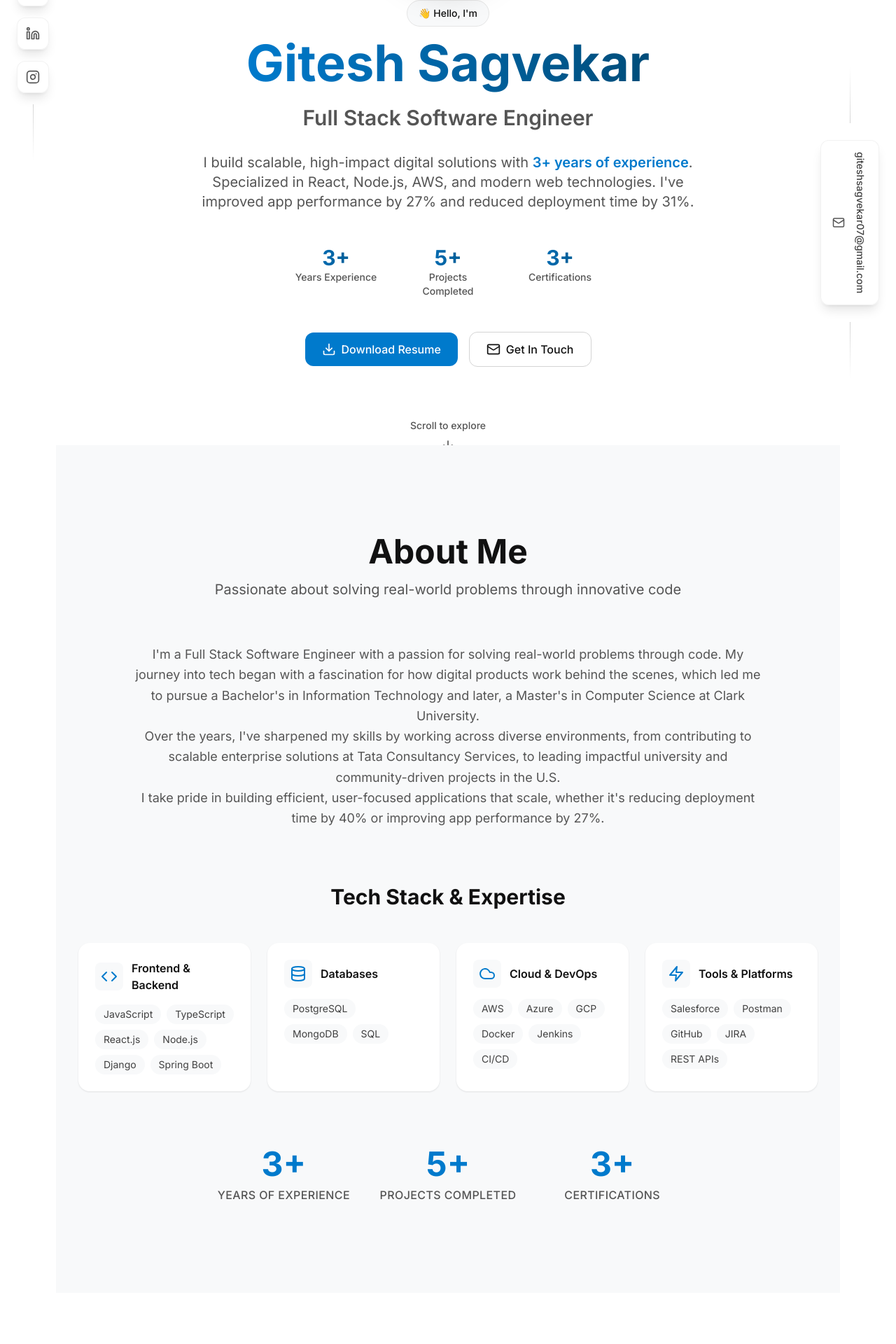
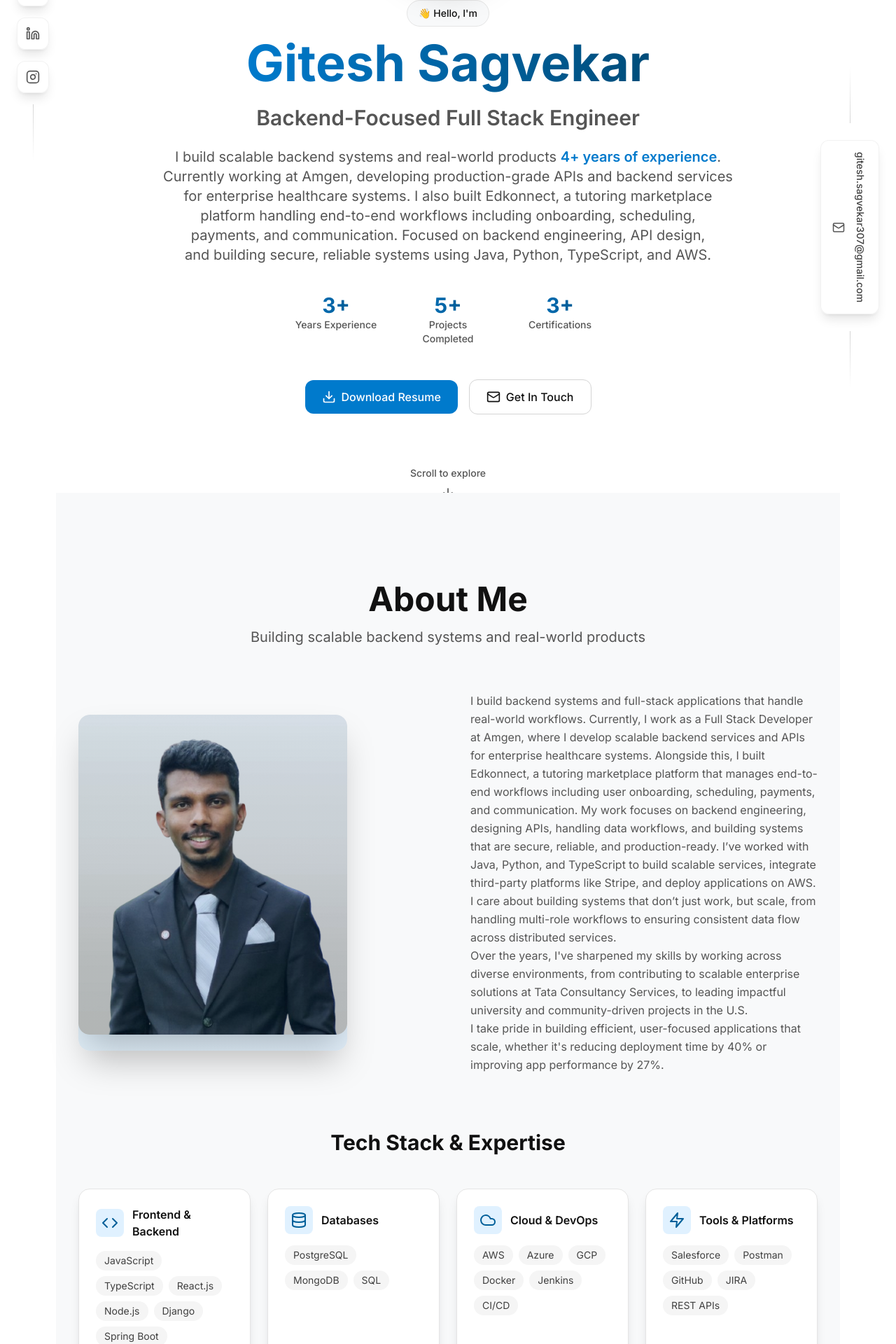
Before and after one commit to Gitesh307/portfolio-website, a React (Vite) app: page / in a window 1280 px wide. Shown: the part 304-2224 px from the top of the page at 70% size. Built offline with nearby package versions, Linux system fonts and the light colour scheme; the HTML template or start-up script is replaced by a standard one.

Commit message:
refinements and updates for experience and projects section

```diff
--- a/src/Components/About/About.jsx
+++ b/src/Components/About/About.jsx
@@ -1,6 +1,7 @@
 import React from 'react'
 import { motion } from 'framer-motion'
 import { Code, Database, Cloud, Zap } from 'lucide-react'
+import profile_img from '../../assets/Gitesh_Pic.png'
 
 const About = () => {
   const containerVariants = {
@@ -50,13 +51,13 @@ const About = () => {
   ]
 
   const achievements = [
-    { number: '3+', label: 'Years of Experience', color: 'text-accent' },
-    { number: '5+', label: 'Projects Completed', color: 'text-accent' },
-    { number: '3+', label: 'Certifications', color: 'text-accent' }
+    { number: '3+', label: 'Years of Experience', color: 'text-primary-600' },
+    { number: '5+', label: 'Projects Completed', color: 'text-accent-600' },
+    { number: '3+', label: 'Certifications', color: 'text-primary-600' }
   ]
 
   return (
-    <section id="about" className="py-20 lg:py-32 bg-alt">
+    <section id="about" className="py-20 lg:py-32 bg-gray-50 dark:bg-gray-900/50">
       <div className="container-custom section-padding">
         <motion.div
           variants={containerVariants}
@@ -68,27 +69,41 @@ const About = () => {
           <motion.div variants={itemVariants} className="text-center mb-16">
             <h2 className="section-title">About Me</h2>
             <p className="section-subtitle mt-4">
-              Passionate about solving real-world problems through innovative code
+              Building scalable backend systems and real-world products
             </p>
           </motion.div>
 
-          {/* Main Content - Text Only */}
-          <div className="max-w-4xl mx-auto mb-20">
+          {/* Main Content */}
+          <div className="grid lg:grid-cols-2 gap-16 items-center mb-20">
+            {/* Left Column - Image */}
+            <motion.div variants={itemVariants} className="relative">
+              <div className="relative mx-auto max-w-sm aspect-[4/5] overflow-hidden rounded-2xl shadow-2xl lg:mx-0">
+                <img
+                  src={profile_img}
+                  alt="Gitesh Sagvekar"
+                  className="w-full rounded-2xl shadow-2xl"
+                />
+                <div className="absolute inset-0 rounded-2xl bg-gradient-to-tr from-primary-500/10 to-accent-500/10"></div>
+              </div>
+            </motion.div>
+
+            {/* Right Column - Content */}
             <motion.div variants={itemVariants} className="space-y-6">
-              <div className="prose prose-lg dark:prose-invert max-w-none text-center">
-                <p className="text-secondary leading-relaxed text-lg">
-                  I'm a Full Stack Software Engineer with a passion for solving real-world problems through code.
-                  My journey into tech began with a fascination for how digital products work behind the scenes,
-                  which led me to pursue a Bachelor's in Information Technology and later, a Master's in Computer Science at Clark University.
+              <div className="prose prose-lg dark:prose-invert max-w-none">
+                <p className="text-gray-600 dark:text-gray-300 leading-relaxed">
+                I build backend systems and full-stack applications that handle real-world workflows.
+                Currently, I work as a Full Stack Developer at Amgen, where I develop scalable backend services and APIs for enterprise healthcare systems. Alongside this, I built Edkonnect, a tutoring marketplace platform that manages end-to-end workflows including user onboarding, scheduling, payments, and communication.
+                My work focuses on backend engineering, designing APIs, handling data workflows, and building systems that are secure, reliable, and production-ready. I’ve worked with Java, Python, and TypeScript to build scalable services, integrate third-party platforms like Stripe, and deploy applications on AWS.
+                I care about building systems that don’t just work, but scale, from handling multi-role workflows to ensuring consistent data flow across distributed services.
                 </p>
 
-                <p className="text-secondary leading-relaxed text-lg">
+                <p className="text-gray-600 dark:text-gray-300 leading-relaxed">
                   Over the years, I've sharpened my skills by working across diverse environments, from contributing to
                   scalable enterprise solutions at Tata Consultancy Services, to leading impactful university and
                   community-driven projects in the U.S.
                 </p>
 
-                <p className="text-secondary leading-relaxed text-lg">
+                <p className="text-gray-600 dark:text-gray-300 leading-relaxed">
                   I take pride in building efficient, user-focused applications that scale, whether it's reducing
                   deployment time by 40% or improving app performance by 27%.
                 </p>
@@ -98,7 +113,7 @@ const About = () => {
 
           {/* Tech Stack */}
           <motion.div variants={itemVariants} className="mb-20">
-            <h3 className="text-2xl sm:text-3xl font-bold text-center mb-12 text-primary">
+            <h3 className="text-2xl sm:text-3xl font-bold text-center mb-12 text-gray-900 dark:text-white">
               Tech Stack & Expertise
             </h3>
 
@@ -107,19 +122,19 @@ const About = () => {
                 <motion.div
                   key={index}
                   variants={itemVariants}
-                  className="bg-card p-6 rounded-2xl shadow-light dark:shadow-dark card-hover border-default"
+                  className="bg-white dark:bg-gray-800 p-6 rounded-2xl shadow-lg card-hover border border-gray-200 dark:border-gray-700"
                 >
                   <div className="flex items-center mb-4">
-                    <div className="p-2 bg-gray-50 dark:bg-dark-800 rounded-lg mr-3">
-                      <category.icon className="w-6 h-6 text-accent" />
+                    <div className="p-2 bg-primary-100 dark:bg-primary-900/30 rounded-lg mr-3">
+                      <category.icon className="w-6 h-6 text-primary-600 dark:text-primary-400" />
                     </div>
-                    <h4 className="font-semibold text-primary">{category.title}</h4>
+                    <h4 className="font-semibold text-gray-900 dark:text-white">{category.title}</h4>
                   </div>
                   <div className="flex flex-wrap gap-2">
                     {category.skills.map((skill, skillIndex) => (
                       <span
                         key={skillIndex}
-                        className="px-3 py-1 text-sm bg-gray-50 dark:bg-gray-700 text-gray-700 dark:text-dark-300 rounded-full"
+                        className="px-3 py-1 text-sm bg-gray-100 dark:bg-gray-700 text-gray-700 dark:text-gray-300 rounded-full"
                       >
                         {skill}
                       </span>
@@ -144,7 +159,7 @@ const About = () => {
                   <div className={`text-4xl sm:text-5xl font-bold ${achievement.color} mb-2 group-hover:animate-pulse`}>
                     {achievement.number}
                   </div>
-                  <div className="text-sm sm:text-base font-medium text-secondary uppercase tracking-wide">
+                  <div className="text-sm sm:text-base font-medium text-gray-600 dark:text-gray-400 uppercase tracking-wide">
                     {achievement.label}
                   </div>
                 </motion.div>
--- a/src/Components/Contact/Contact.jsx
+++ b/src/Components/Contact/Contact.jsx
@@ -67,8 +67,8 @@ const Contact = () => {
     {
       icon: Mail,
       label: "Email",
-      value: "giteshsagvekar07@gmail.com",
-      href: "mailto:giteshsagvekar07@gmail.com"
+      value: "gitesh.sagvekar307@gmail.com",
+      href: "mailto:gitesh.sagvekar307@gmail.com"
     },
     {
       icon: Phone,
--- a/src/Components/Experience/Experience.jsx
+++ b/src/Components/Experience/Experience.jsx
@@ -3,17 +3,6 @@ import { motion } from 'framer-motion'
 import { Building, Calendar, MapPin } from 'lucide-react'
 
 const Experience = () => {
-  const containerVariants = {
-    hidden: { opacity: 0 },
-    visible: {
-      opacity: 1,
-      transition: {
-        staggerChildren: 0.2,
-        delayChildren: 0.1
-      }
-    }
-  }
-
   const itemVariants = {
     hidden: { opacity: 0, y: 30 },
     visible: {
@@ -28,6 +17,34 @@ const Experience = () => {
 
   const experiences = [
     {
+      company: "Edkonnect",
+      position: "Full Stack Developer (Part-time)",
+      duration: "Dec 2025 – Present",
+      location: "Remote",
+      type: "Part-time",
+      achievements: [
+        "Built a full-stack tutoring marketplace using React and a TypeScript backend (Express, tRPC, Drizzle, MySQL), supporting multi-role workflows",
+        "Designed secure backend architecture with JWT authentication, refresh-token rotation, email verification, and role-based access control",
+        "Implemented Stripe-powered billing flows for subscriptions, installments, and payments with webhook-based reconciliation",
+        "Developed scalable backend systems handling scheduling, messaging, and real-world user workflows"
+      ]
+    },
+    {
+      company: "Amgen",
+      position: "Full Stack Engineer",
+      duration: "Jan 2025 – Nov 2025",
+      location: "USA (Remote)",
+      type: "Contract",
+      achievements: [
+        "Built and optimized high-volume REST APIs in Java, improving response time and supporting production-scale traffic across enterprise healthcare systems",
+        "Developed scalable Spring Boot microservices following SOLID principles, enabling modular and maintainable backend architecture",
+        "Designed backend services for healthcare workflows, translating complex business and regulatory requirements into secure, production-ready systems",
+        "Developed Python-based automation and validation services, improving processing reliability and reducing manual effort",
+        "Implemented data transformation pipelines in Python, reducing inconsistencies across distributed systems by ~30%",
+        "Managed AWS infrastructure (EC2, S3, ELB, CloudFront) to support scalable deployments and high availability"
+      ]
+    },
+    {
       company: "Tata Consultancy Services (TCS)",
       position: "System Engineer",
       duration: "July 2021 – Dec 2023",
@@ -39,44 +56,21 @@ const Experience = () => {
         "Enhanced frontend performance and reduced response time by 27% through code optimization",
         "Recognized with awards for team excellence and project coordination"
       ]
-    },
-    {
-      company: "Clark University",
-      position: "Program Assistant & TA",
-      duration: "Oct 2024 – Present",
-      location: "Worcester, MA",
-      type: "Part-time",
-      achievements: [
-        "Revamped the Data Science Program website with ReactJS, increasing visibility by 30%",
-        "Created detailed faculty, course, project, and alumni pages in collaboration with the program director",
-        "Helped 30+ students in coursework and setup during Teaching Assistant role"
-      ]
-    },
-    {
-      company: "WeCan Initiative",
-      position: "Web & App Developer",
-      duration: "Nov 2024 – Present",
-      location: "Worcester, MA",
-      type: "Contract",
-      achievements: [
-        "Built a Django-based website for QR-enabled recycling bin tracking with PostgreSQL integration",
-        "Led the design of a mobile app interface and collaborated with founders using agile methodology",
-        "Focused on sustainability and user accessibility in platform features"
-      ]
     }
   ]
 
   return (
     <section id="experience" className="py-20 lg:py-32 bg-alt">
       <div className="container-custom section-padding">
-        <motion.div
-          variants={containerVariants}
-          initial="hidden"
-          whileInView="visible"
-          viewport={{ once: true, margin: "-100px" }}
-        >
+        <div>
           {/* Section Header */}
-          <motion.div variants={itemVariants} className="text-center mb-16">
+          <motion.div
+            variants={itemVariants}
+            initial="hidden"
+            whileInView="visible"
+            viewport={{ once: true, margin: "-100px" }}
+            className="text-center mb-16"
+          >
             <h2 className="section-title">Experience</h2>
             <p className="section-subtitle mt-4">
               My professional journey building scalable solutions and leading impactful projects
@@ -91,8 +85,11 @@ const Experience = () => {
             <div className="space-y-12">
               {experiences.map((exp, index) => (
                 <motion.div
-                  key={index}
+                  key={`${exp.company}-${exp.position}-${exp.duration}`}
                   variants={itemVariants}
+                  initial="hidden"
+                  whileInView="visible"
+                  viewport={{ once: true, margin: "-80px" }}
                   className={`relative flex items-center ${
                     index % 2 === 0 ? 'lg:flex-row' : 'lg:flex-row-reverse'
                   }`}
@@ -160,7 +157,7 @@ const Experience = () => {
               ))}
             </div>
           </div>
-        </motion.div>
+        </div>
       </div>
     </section>
   )
--- a/src/Components/Footer/Footer.jsx
+++ b/src/Components/Footer/Footer.jsx
@@ -79,10 +79,10 @@ const Footer = () => {
                 <h3 className="text-lg font-semibold mb-6">Get In Touch</h3>
                 <div className="space-y-3">
                   <a
-                    href="mailto:giteshsagvekar07@gmail.com"
+                    href="mailto:gitesh.sagvekar307@gmail.com"
                     className="block text-gray-300 hover:text-beige-300 transition-colors duration-200"
                   >
-                    giteshsagvekar07@gmail.com
+                    gitesh.sagvekar307@gmail.com
                   </a>
                   <a
                     href="tel:+17745198635"
--- a/src/Components/Hero/Hero.jsx
+++ b/src/Components/Hero/Hero.jsx
@@ -79,20 +79,20 @@ const Hero = () => {
           {/* Title */}
           <motion.h2
             variants={itemVariants}
-            className="text-xl sm:text-2xl lg:text-3xl font-semibold text-secondary mb-8"
+            className="text-xl sm:text-2xl lg:text-3xl font-semibold text-secondary mb-6"
           >
-            Full Stack Software Engineer
+            Backend-Focused Full Stack Engineer
           </motion.h2>
 
           {/* Description */}
           <motion.p
             variants={itemVariants}
-            className="text-lg sm:text-xl text-secondary max-w-4xl mx-auto mb-12 leading-relaxed text-balance"
+            className="text-lg sm:text-xl text-secondary max-w-4xl mx-auto mb-10 leading-relaxed text-balance"
           >
-            I build scalable, high-impact digital solutions with{' '}
-            <span className="font-semibold text-accent">3+ years of experience</span>.
-            Specialized in React, Node.js, AWS, and modern web technologies.
-            I've improved app performance by 27% and reduced deployment time by 31%.
+            I build scalable backend systems and real-world products{' '}
+            <span className="font-semibold text-accent">4+ years of experience</span>.
+Currently working at Amgen, developing production-grade APIs and backend services for enterprise healthcare systems. I also built Edkonnect, a tutoring marketplace platform handling end-to-end workflows including onboarding, scheduling, payments, and communication.
+Focused on backend engineering, API design, and building secure, reliable systems using Java, Python, TypeScript, and AWS.
           </motion.p>
 
           {/* Stats */}
--- a/src/Components/Projects/Projects.jsx
+++ b/src/Components/Projects/Projects.jsx
@@ -1,6 +1,7 @@
 import React, { useState } from 'react'
 import { motion, AnimatePresence } from 'framer-motion'
 import { ExternalLink, Github, Code, Database, Globe, Eye } from 'lucide-react'
+import edkonnectAcademyImage from '../../assets/edkonnect-academy-project.png'
 
 const Projects = () => {
   const [activeProject, setActiveProject] = useState(0)
@@ -31,6 +32,16 @@ const Projects = () => {
   const projects = [
     {
       id: 0,
+      title: "Edkonnect Academy",
+      description: "Built a full-stack tutoring marketplace enabling parents, tutors, coordinators, and admins to manage end-to-end learning workflows including onboarding, scheduling, payments, and communication. Designed scalable backend systems and integrated secure billing and real-time user workflows.",
+      image: edkonnectAcademyImage,
+      liveUrl: "https://edkonnect-academy.com/",
+      githubUrl: "https://github.com/edkonnect/marketplace-react",
+      technologies: ["React", "TypeScript", "Node.js", "Express", "tRPC", "Drizzle ORM", "MySQL", "AWS", "Stripe"],
+      category: "Full Stack"
+    },
+    {
+      id: 1,
       title: "WeCan — Smart Waste Management System",
       description: "Built using Django, PostgreSQL, and JavaScript. Enables users to scan QR-coded trash bins, schedule pickups, and track recycling. Integrated a chatbot for FAQs and used ML for user behavior insights.",
       image: "https://images.pexels.com/photos/3735218/pexels-photo-3735218.jpeg?auto=compress&cs=tinysrgb&w=800",
@@ -40,7 +51,7 @@ const Projects = () => {
       category: "Full Stack"
     },
     {
-      id: 1,
+      id: 2,
       title: "Clark DS Program Website",
       description: "Redesigned the official Clark Data Science site using React. Showcased faculty, course info, and student projects with improved UI/UX and mobile responsiveness.",
       image: "https://images.pexels.com/photos/196644/pexels-photo-196644.jpeg?auto=compress&cs=tinysrgb&w=800",
@@ -50,7 +61,7 @@ const Projects = () => {
       category: "Frontend"
     },
     {
-      id: 2,
+      id: 3,
       title: "BarberShop Appointment Website",
       description: "A full-stack appointment scheduler built with React and Node.js. Users can book slots, manage appointments, and view services with real-time feedback.",
       image: "https://images.pexels.com/photos/1813272/pexels-photo-1813272.jpeg?auto=compress&cs=tinysrgb&w=800",
@@ -60,7 +71,7 @@ const Projects = () => {
       category: "Full Stack"
     },
     {
-      id: 3,
+      id: 4,
       title: "Girls in Worcester Inc.",
       description: "Redesigned the official Girls In Worcester Inc. site using React.",
       image: "https://images.pexels.com/photos/8566473/pexels-photo-8566473.jpeg?auto=compress&cs=tinysrgb&w=800",
--- a/src/Components/StickyElements/StickyElements.jsx
+++ b/src/Components/StickyElements/StickyElements.jsx
@@ -128,7 +128,7 @@ const StickyElements = () => {
             className="group relative"
           >
             <a
-              href="mailto:giteshsagvekar07@gmail.com"
+              href="mailto:gitesh.sagvekar307@gmail.com"
               className="block p-4 rounded-xl bg-white/80 dark:bg-gray-800/80 backdrop-blur-sm border border-gray-200/50 dark:border-gray-700/50 shadow-lg hover:shadow-xl transition-all duration-300 hover:text-primary-600 dark:hover:text-accent-400"
               aria-label="Send me an email"
             >
@@ -138,7 +138,7 @@ const StickyElements = () => {
                   className="text-sm font-medium text-gray-700 dark:text-gray-300 group-hover:text-primary-600 dark:group-hover:text-accent-400 transition-colors duration-300"
                   style={{ writingMode: 'vertical-rl', textOrientation: 'mixed' }}
                 >
-                  giteshsagvekar07@gmail.com
+                  gitesh.sagvekar307@gmail.com
                 </div>
               </div>
             </a>
```
Also changed, not shown: 2 other files (tests, documents, lock files or other folders).
